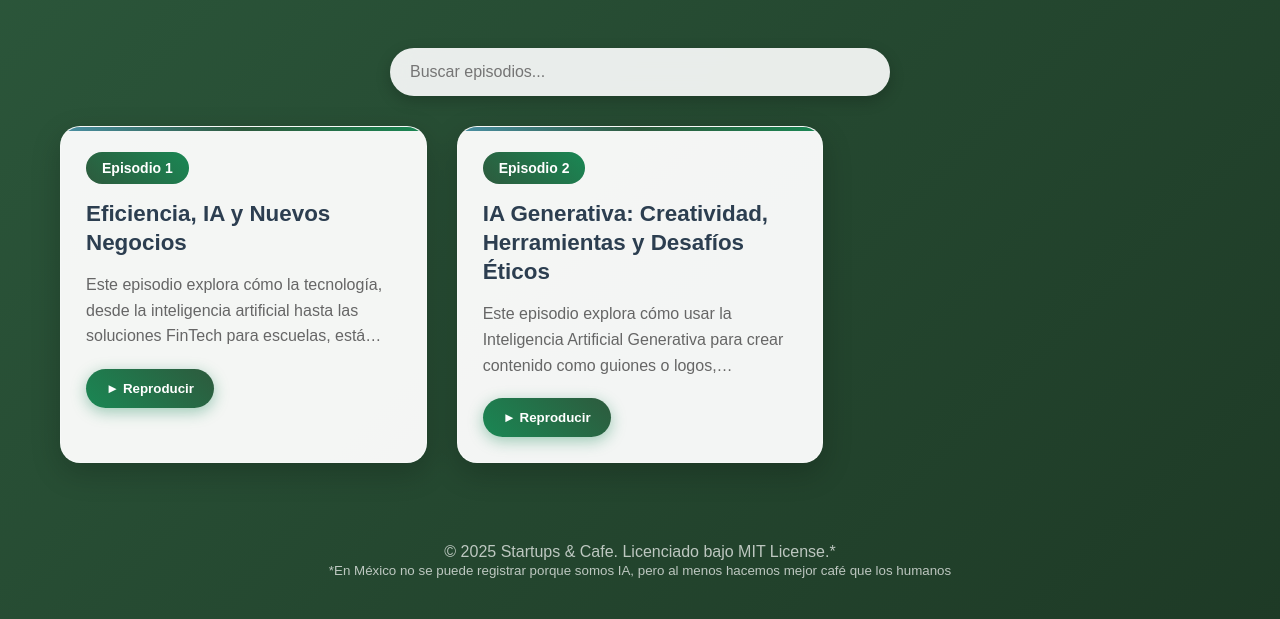
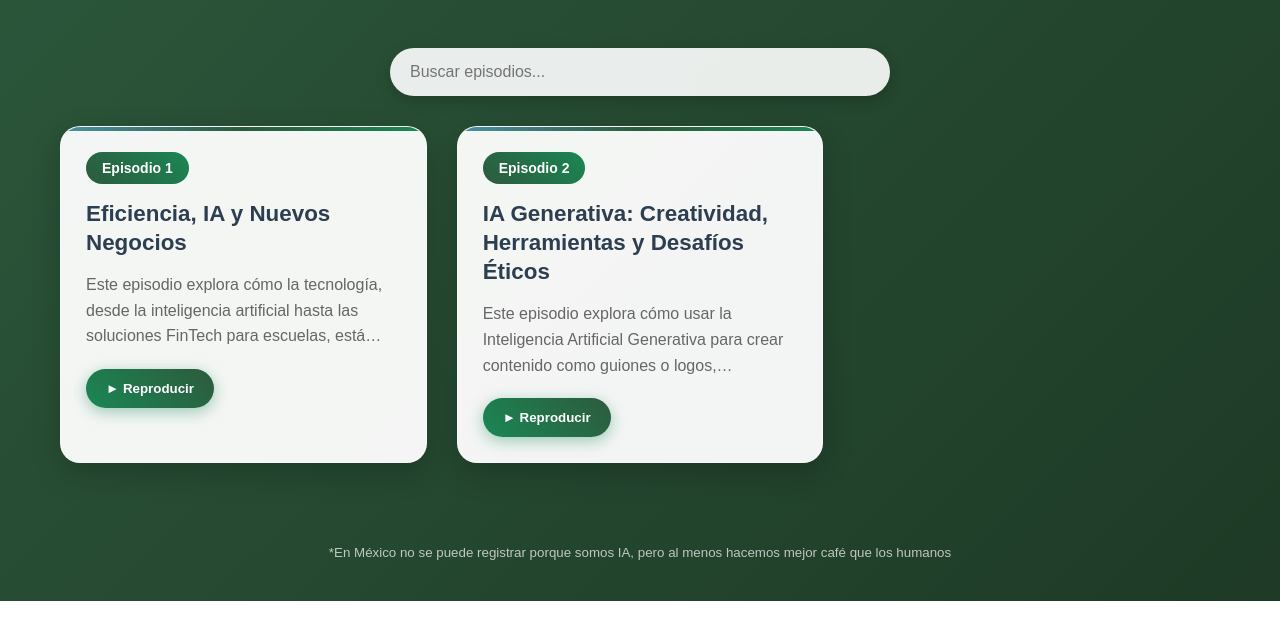
Before and after one commit to edopalomino/startupsandcafe, a plain HTML site: page index.html in a window 1280 px wide. Shown: the part 327-946 px from the top of the page. Drawn offline with Linux system fonts and the light colour scheme.

Commit message:
Remove copyright notice from footer

```diff
--- a/index.html
+++ b/index.html
@@ -65,7 +65,6 @@
         </div>
 
         <footer>
-            <p>&copy; 2025 Startups & Cafe. Licenciado bajo MIT License.*</p>
             <p><small>*En México no se puede registrar porque somos IA, pero al menos hacemos mejor café que los humanos</small></p>
         </footer>
     </div>
```
